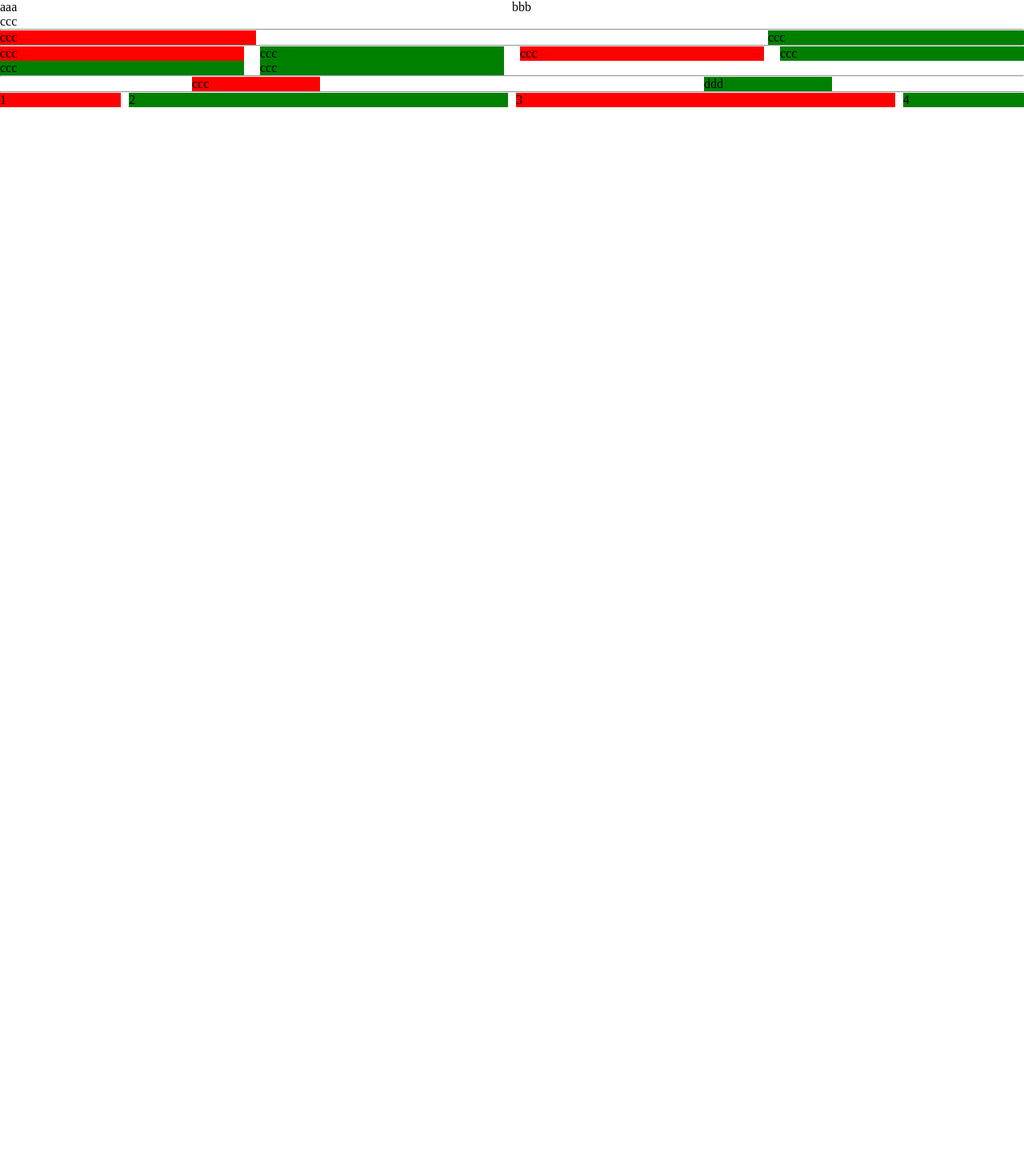
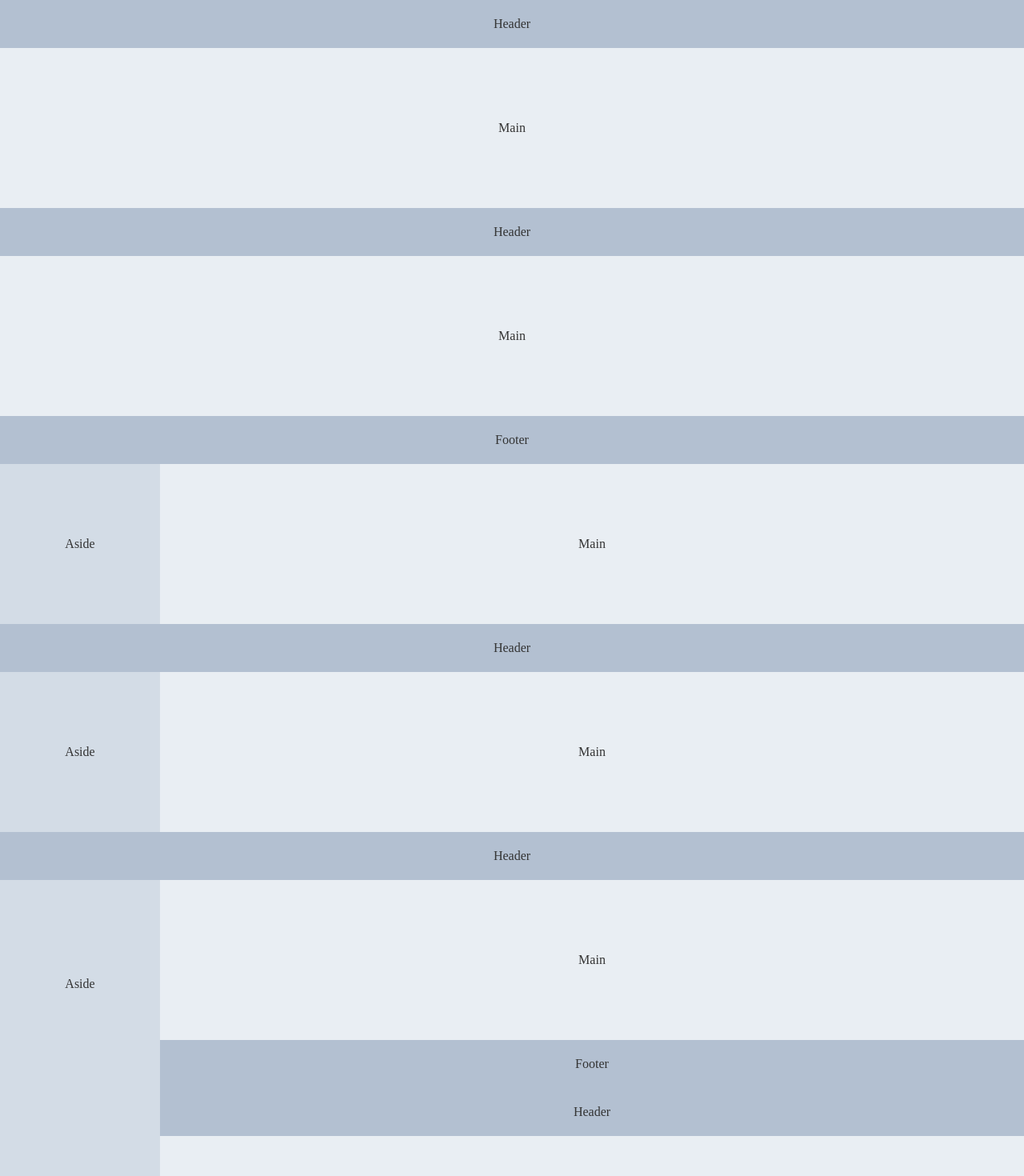
Before and after one commit to baojiawei/pos-ui, a Vue app: page / in a window 1280 px wide. Shown: the top 1470 px of the page at 80% size. Before the commit the page ends 800 px from the top, so only its background shows below. Built offline with nearby package versions, Linux system fonts and the light colour scheme.

Commit message:
container容器组件 - container - aside - header - footer - main

```diff
--- a/src/App.vue
+++ b/src/App.vue
@@ -1,54 +1,56 @@
 <template>
   <div id="app">
-    <pos-row>
-      <pos-col :span="12">aaa</pos-col>
-      <pos-col :span="12">bbb</pos-col>
-    </pos-row>
-    <pos-row>
-      <pos-col :span="24">ccc</pos-col>
-    </pos-row>
-    <hr />
-    <pos-row>
-      <pos-col :span="6" class="red">ccc</pos-col>
-      <pos-col :span="6" :offset="12" class="green">ccc</pos-col>
-    </pos-row>
-    <hr />
-    <pos-row :gutter="20">
-      <pos-col :span="6">
-        <div class="red">ccc</div>
-      </pos-col>
-      <pos-col :span="6">
-        <div class="green">ccc</div>
-      </pos-col>
-      <pos-col :span="6">
-        <div class="red">ccc</div>
-      </pos-col>
-      <pos-col :span="6">
-        <div class="green">ccc</div>
-      </pos-col>
-      <pos-col :span="6">
-        <div class="green">ccc</div>
-      </pos-col>
-      <pos-col :span="6">
-        <div class="green">ccc</div>
-      </pos-col>
-    </pos-row>
-    <hr />
-    <pos-row justify="space-around">
-      <pos-col :span="3">
-        <div class="red">ccc</div>
-      </pos-col>
-      <pos-col :span="3">
-        <div class="green">ddd</div>
-      </pos-col>
-    </pos-row>
-    <hr />
-    <pos-row :gutter="10">
-      <pos-col :xs="8" :sm="6" :md="4" :lg="3" :xl="1"><div class="red">1</div></pos-col>
-      <pos-col :xs="4" :sm="6" :md="8" :lg="9" :xl="11"><div class="green">2</div></pos-col>
-      <pos-col :xs="4" :sm="6" :md="8" :lg="9" :xl="11"><div class="red">3</div></pos-col>
-      <pos-col :xs="8" :sm="6" :md="4" :lg="3" :xl="1"><div class="green">4</div></pos-col>
-    </pos-row>
+    <pos-container>
+      <pos-header>Header</pos-header>
+      <pos-main>Main</pos-main>
+    </pos-container>
+
+    <pos-container>
+      <pos-header>Header</pos-header>
+      <pos-main>Main</pos-main>
+      <pos-footer>Footer</pos-footer>
+    </pos-container>
+
+    <pos-container>
+      <pos-aside width="200px">Aside</pos-aside>
+      <pos-main>Main</pos-main>
+    </pos-container>
+
+    <pos-container>
+      <pos-header>Header</pos-header>
+      <pos-container>
+        <pos-aside width="200px">Aside</pos-aside>
+        <pos-main>Main</pos-main>
+      </pos-container>
+    </pos-container>
+
+    <pos-container>
+      <pos-header>Header</pos-header>
+      <pos-container>
+        <pos-aside width="200px">Aside</pos-aside>
+        <pos-container>
+          <pos-main>Main</pos-main>
+          <pos-footer>Footer</pos-footer>
+        </pos-container>
+      </pos-container>
+    </pos-container>
+
+    <pos-container>
+      <pos-aside width="200px">Aside</pos-aside>
+      <pos-container>
+        <pos-header>Header</pos-header>
+        <pos-main>Main</pos-main>
+      </pos-container>
+    </pos-container>
+
+    <pos-container>
+      <pos-aside width="200px">Aside</pos-aside>
+      <pos-container>
+        <pos-header>Header</pos-header>
+        <pos-main>Main</pos-main>
+        <pos-footer>Footer</pos-footer>
+      </pos-container>
+    </pos-container>
   </div>
 </template>
 
@@ -59,10 +61,38 @@ export default {
 </script>
 
 <style lang="scss">
-.red {
-  background: red;
+.pos-header,
+.pos-footer {
+  background-color: #b3c0d1;
+  color: #333;
+  text-align: center;
+  line-height: 60px;
 }
-.green {
-  background: green;
+
+.pos-aside {
+  background-color: #d3dce6;
+  color: #333;
+  text-align: center;
+  line-height: 200px;
+}
+
+.pos-main {
+  background-color: #e9eef3;
+  color: #333;
+  text-align: center;
+  line-height: 160px;
+}
+
+body > .pos-container {
+  margin-bottom: 40px;
+}
+
+.pos-container:nth-child(5) .pos-aside,
+.pos-container:nth-child(6) .pos-aside {
+  line-height: 260px;
+}
+
+.pos-container:nth-child(7) .pos-aside {
+  line-height: 320px;
 }
 </style>
--- /dev/null
+++ b/src/packages/container/aside.vue
@@ -0,0 +1,17 @@
+<template>
+  <aside class="pos-aside" :style="{ width }">
+    <slot></slot>
+  </aside>
+</template>
+
+<script>
+export default {
+  name: 'pos-aside',
+  props: {
+    width: {
+      type: String,
+      default: '300px'
+    }
+  }
+}
+</script>
--- /dev/null
+++ b/src/packages/container/container.vue
@@ -0,0 +1,32 @@
+<template>
+  <section class="pos-container" :class="{ isVertical }">
+    <slot></slot>
+  </section>
+</template>
+
+<script>
+export default {
+  name: 'pos-container',
+  data() {
+    return {
+      isVertical: true
+    }
+  },
+  mounted() {
+    this.isVertical = this.$children.some(child =>
+      ['pos-footer', 'pos-header'].includes(child.$options.name)
+    )
+  }
+}
+</script>
+
+<style lang="scss">
+.pos-container {
+  display: flex;
+  flex-direction: row;
+  flex: 1;
+  &.isVertical {
+    flex-direction: column;
+  }
+}
+</style>
--- /dev/null
+++ b/src/packages/container/footer.vue
@@ -0,0 +1,17 @@
+<template>
+  <footer class="pos-footer">
+    <slot></slot>
+  </footer>
+</template>
+
+<script>
+export default {
+  name: 'pos-footer'
+}
+</script>
+
+<style lang="scss">
+.pos-footer {
+  height: 60px;
+}
+</style>
--- /dev/null
+++ b/src/packages/container/header.vue
@@ -0,0 +1,17 @@
+<template>
+  <section class="pos-header">
+    <slot></slot>
+  </section>
+</template>
+
+<script>
+export default {
+  name: 'pos-header'
+}
+</script>
+
+<style lang="scss">
+.pos-header {
+  height: 60px;
+}
+</style>
--- /dev/null
+++ b/src/packages/container/main.vue
@@ -0,0 +1,18 @@
+<template>
+  <main class="pos-main">
+    <slot></slot>
+  </main>
+</template>
+
+<script>
+export default {
+  name: 'pos-main'
+}
+</script>
+
+<style lang="scss">
+.pos-main {
+  flex: 1;
+  padding: 20px;
+}
+</style>
--- a/src/packages/index.js
+++ b/src/packages/index.js
@@ -3,10 +3,15 @@ import Icon from './icon.vue'
 import ButtonGroup from './button/button-group.vue'
 import Row from './layout/row.vue'
 import Col from './layout/col.vue'
+import Container from './container/container.vue'
+import Aside from './container/aside.vue'
+import Footer from './container/footer.vue'
+import Header from './container/header.vue'
+import Main from './container/main.vue'
 
-const components = [Button, Icon, ButtonGroup, Row, Col]
-const install = (Vue) => {
-  components.forEach((component) => {
+const components = [Button, Icon, ButtonGroup, Row, Col, Container, Main, Aside, Header, Footer]
+const install = Vue => {
+  components.forEach(component => {
     Vue.component(component.name, component)
   })
 }
```
